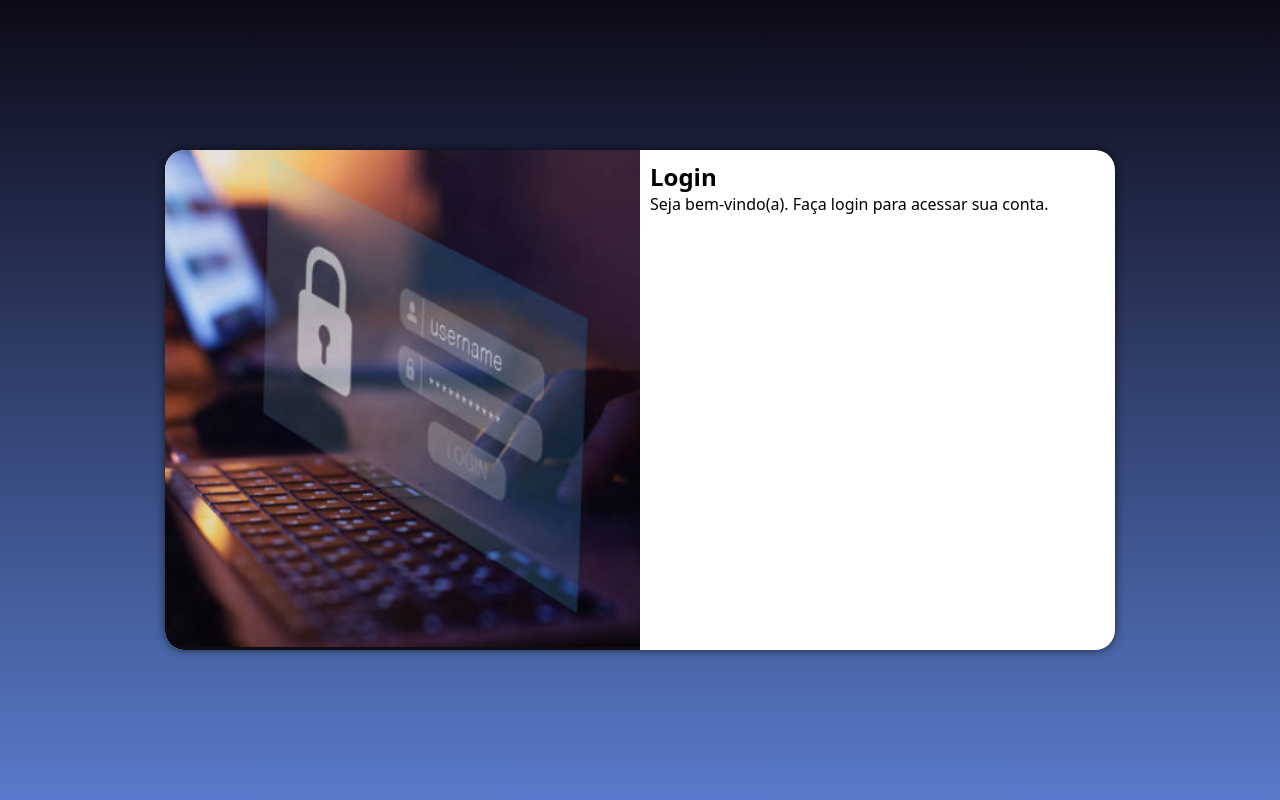
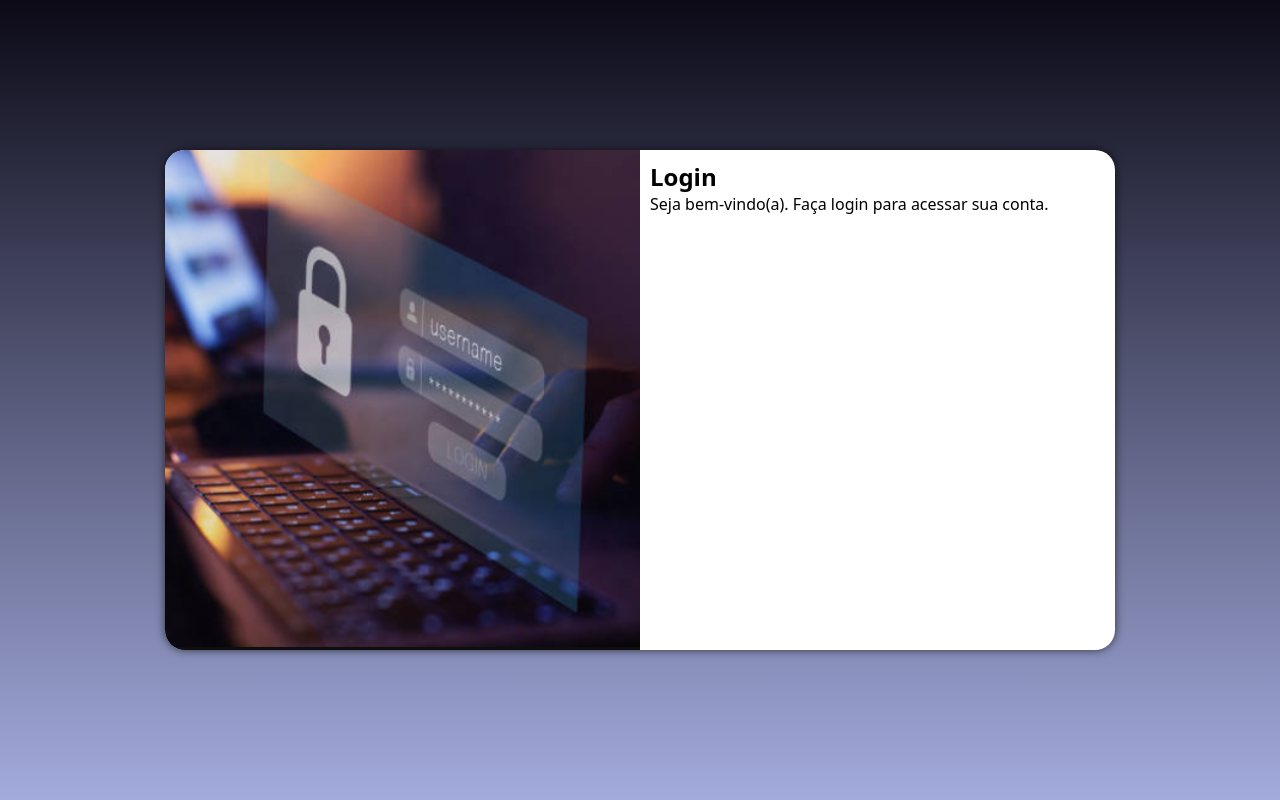
Before and after one commit to v1TorG/projeto-LOGIN, a PHP site: page / in a window 1280 px wide. Run offline with PHP 8.4, Linux system fonts and the light colour scheme.

Commit message:
att cor de fundo degrade

```diff
--- a/estilos/mediaquery.css
+++ b/estilos/mediaquery.css
@@ -6,7 +6,7 @@
 
 @media screen and (min-width: 700px) and (max-width: 992px){
     body{
-        background-image: linear-gradient(to top, #587aca, #0C0A17);
+        background-image: linear-gradient(to top, #a3abdd, #0C0A17);
     }
 
     section#login{
@@ -29,7 +29,7 @@
 
 @media screen and (min-width: 992px){
     body{
-        background-image: linear-gradient(to top, #587aca, #0C0A17);
+        background-image: linear-gradient(to top, #a3abdd, #0C0A17);
     }
 
     section#login {
--- a/estilos/style.css
+++ b/estilos/style.css
@@ -14,7 +14,7 @@
 }
 
 body, html{
-    background-image: linear-gradient(to top, #587aca, #0C0A17);
+    background-image: linear-gradient(to top, #a3abdd, #0C0A17);
     background-color: #587aca;
     height: 100vh;
     width: 100vw;
```
